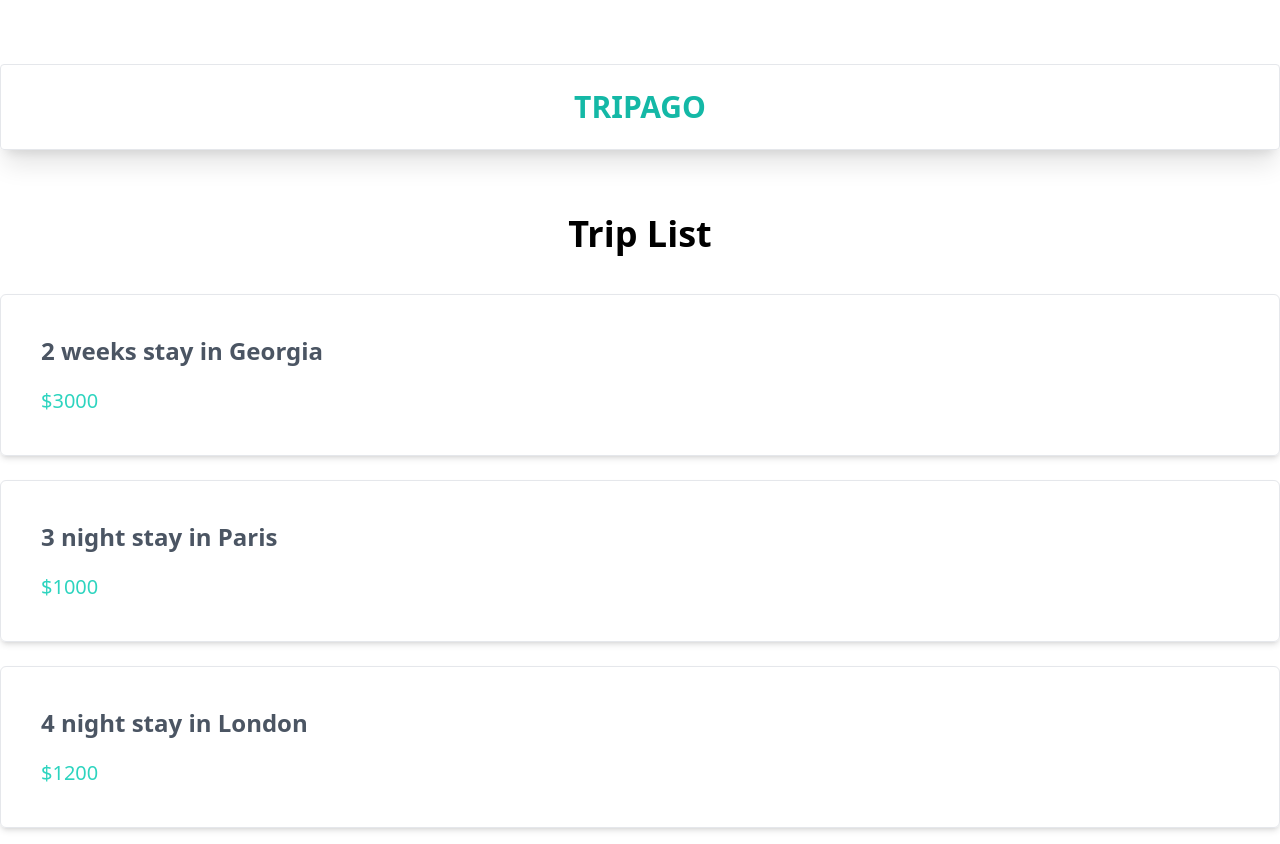
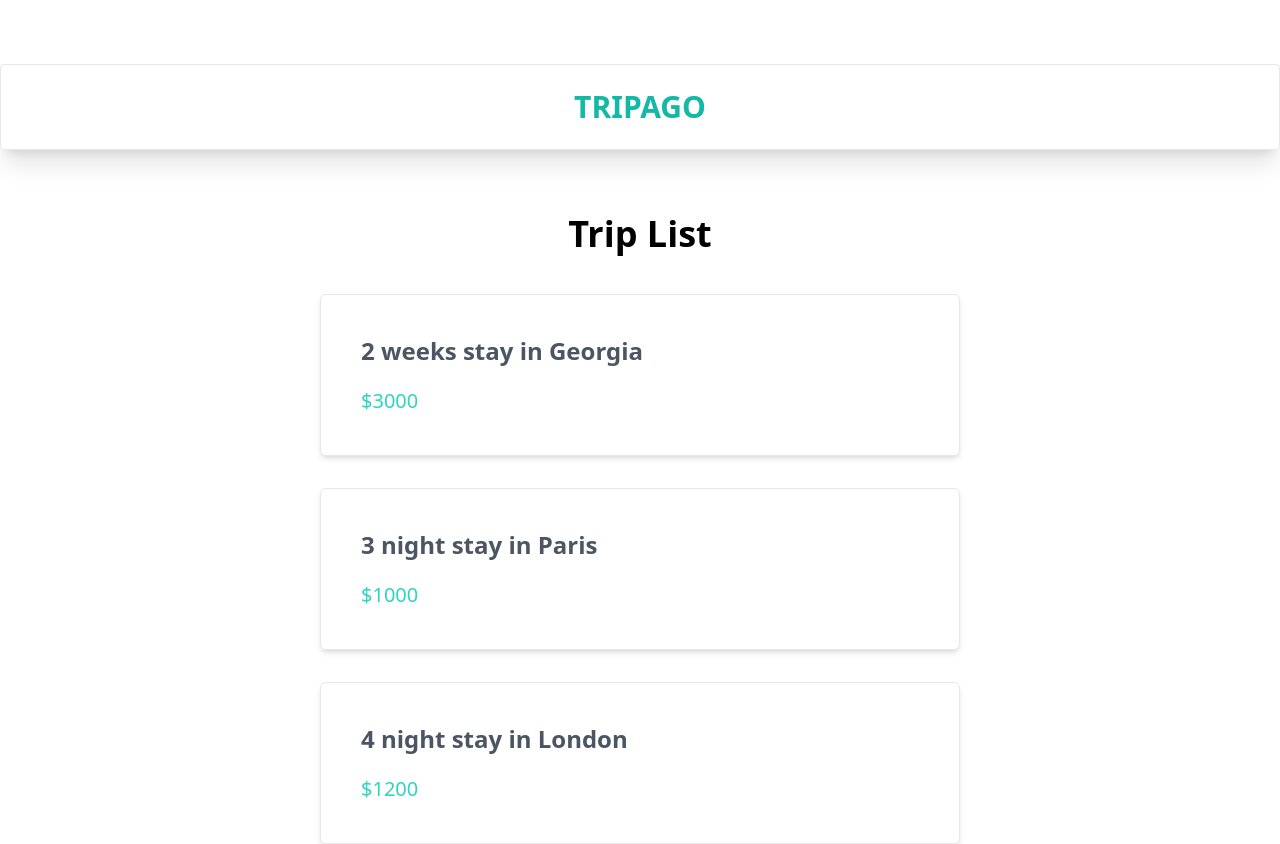
Before and after one commit to AmaduKamara/tripago, a React (Create React App) app: page / in a window 1280 px wide. Shown: the top 844 px of the page. Built offline with nearby package versions, Linux system fonts and the light colour scheme; data requests are answered from the project's data file.

Commit message:
Adjust list width

```diff
--- a/src/App.js
+++ b/src/App.js
@@ -6,7 +6,9 @@
   return (
     <div className="App">
       <Header />
-      <TripList />
+      <div className="flex justify-center">
+        <TripList />
+      </div>
     </div>
   );
 }
--- a/src/components/TripList.jsx
+++ b/src/components/TripList.jsx
@@ -12,12 +12,16 @@
   }, []);
 
   return (
-    <div className="container mx-auto text-left">
+    <div className="w-1/2 text-left mb-16 flex items-center justify-center">
+      <div className="w-full">
         <h2 className="text-4xl font-semibold text-center">Trip List</h2>
         <ul className="mt-10">
           {trips &&
             trips.map((trip) => (
-            <li key={trip.id} className="p-10 shadow-md mb-6 rounded-md border">
+              <li
+                key={trip.id}
+                className="p-10 shadow-md mb-8 rounded-md border"
+              >
                 <h3 className="text-2xl font-semibold text-gray-600">
                   {trip.title}
                 </h3>
@@ -26,6 +30,7 @@
             ))}
         </ul>
       </div>
+    </div>
   );
 };
 
```
Lines whose indentation alone changed are shown as unchanged.
